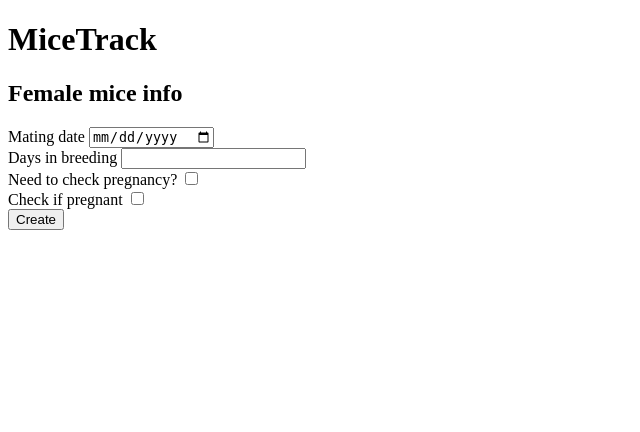
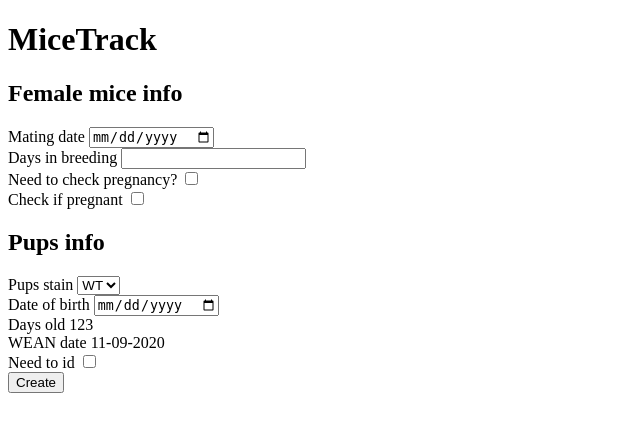
Before and after one commit to akaomy/miceTrack, a Flask app: page / in a window 1280 px wide. Shown: the top 432 px of the page, without its empty margins (0-640 px from the left). Run offline with Flask 2, Linux system fonts and the light colour scheme.

Commit message:
add ability to create new pup and display this info on the mice track page

```diff
--- a/model.py
+++ b/model.py
@@ -61,7 +61,7 @@ class Pup(db.Model):
     need_to_id = db.Column(db.Boolean)
 
     def __repr__(self):
-        return f"<Pups pups_id={self.pups_id}>"
+        return f"<Pups pup_id={self.pup_id} pup_strain={self.pup_strain} date_of_birth={self.date_of_birth} days_old={self.days_old} wean_date={self.wean_date} need_to_id={self.need_to_id}>"
 
 
 def connect_to_db(flask_app, db_uri="postgresql:///miceTrack", echo=True):
--- a/server.py
+++ b/server.py
@@ -20,10 +20,12 @@ def homepage():
 def display_micetrack_table():
     """Track a mice table"""
 
+    # female mice
     mating_date = request.form.get("mating-date")
     days_in_breeding = request.form.get("days-in-breeding")
     need_check_pregnancy = request.form.get("need-check-pregnancy")
     check_if_pregnant = request.form.get("check-if-pregnant")
+
     if (need_check_pregnancy == 'None'):
         need_check_pregnancy = 'not needed'
     else:
@@ -35,26 +37,21 @@ def display_micetrack_table():
 
     female_mouse = crud.create_female_mouse(mating_date, days_in_breeding, need_check_pregnancy, check_if_pregnant)
 
-    return render_template('mice-tracking-table.html', female_mouse=female_mouse)
+    # pups
+    pups_stain = request.form.get("pups-stain")
+    date_of_birth = request.form.get("date-of-birth")
+    days_old = request.form.get("days-old")
+    wean_date = request.form.get("wean-date")
+    need_to_id = request.form.get("need-to-id")
 
-    # pups_stain = request.form.get("pups-stain")
-    # date_of_birth = request.form.get("date-of-birth")
-    # days_old = request.form.get("days-old")
-    # wean_date = request.form.get("wean-date")
-    # need_to_id = request.form.get("need-to-id")
+    if (need_to_id == 'None'):
+        need_to_id = "not needed"
+    else:
+        need_to_id = "needed"
 
-    # return render_template('mice-tracking-table.html',
-    # mating_date=mating_date,
-    # days_in_breeding=days_in_breeding,
-    # need_check_pregnancy=need_check_pregnancy,
-    # check_if_pregnant=check_if_pregnant,
+    pup = crud.create_pup(date_of_birth, pups_stain, days_old, wean_date, need_to_id)
 
-    # pups_stain=pups_stain,
-    # date_of_birth=date_of_birth,
-    # days_old=days_old,
-    # wean_date=wean_date,
-    # need_to_id=need_to_id
-    # )
+    return render_template('mice-tracking-table.html', female_mouse=female_mouse, pup=pup)
 
 
 if __name__ == "__main__":
--- a/templates/homepage.html
+++ b/templates/homepage.html
@@ -20,13 +20,14 @@
     <label for="check-if-pregnant">Check if pregnant</label>
     <input type="checkbox" id="check-if-pregnant" name="check-if-pregnant"><br>
 
-    <!-- <h2>Pups info</h2>
+    <h2>Pups info</h2>
 
     <label for="pups-stain">Pups stain</label>
     <select name="pups-stain" id="pups-stain">
       <option value="WT">WT</option>
     </select>
-    <input type="submit" value="Add new" /><br>
+    <!-- add new WEAN -->
+    <!-- <input type="submit" value="Add new" /><br> --><br>
 
     <label for="date-of-birth">Date of birth</label>
     <input type="date" id="date-of-birth" name="date-of-birth"><br>
@@ -34,14 +35,13 @@
     <label for="days-old">Days old</label>
     <span id="days-old">123</span><br>
 
-    <label for="wean_date">WEAN date</label>
-    <span id="wean_date">123</span><br>
+    <label for="wean-date">WEAN date</label>
+    <span id="wean-date">11-09-2020</span><br>
 
-    <label for="need_to_id">Need to id</label>
-    <input type="checkbox" id="need_to_id" name="need_to_id"><br> -->
+    <label for="need-to-id">Need to id</label>
+    <input type="checkbox" id="need-to-id" name="need-to-id"><br>
 
     <input type="submit" value="Create" />
-    <!-- May 4, 2022 todo once I submit the form I get redirected to mice-tracking-table.html -->
 
   </form>
 
```
Also changed, not shown: crud.py (+10 -10 lines), templates/mice-tracking-table.html (+9 -0 lines).
